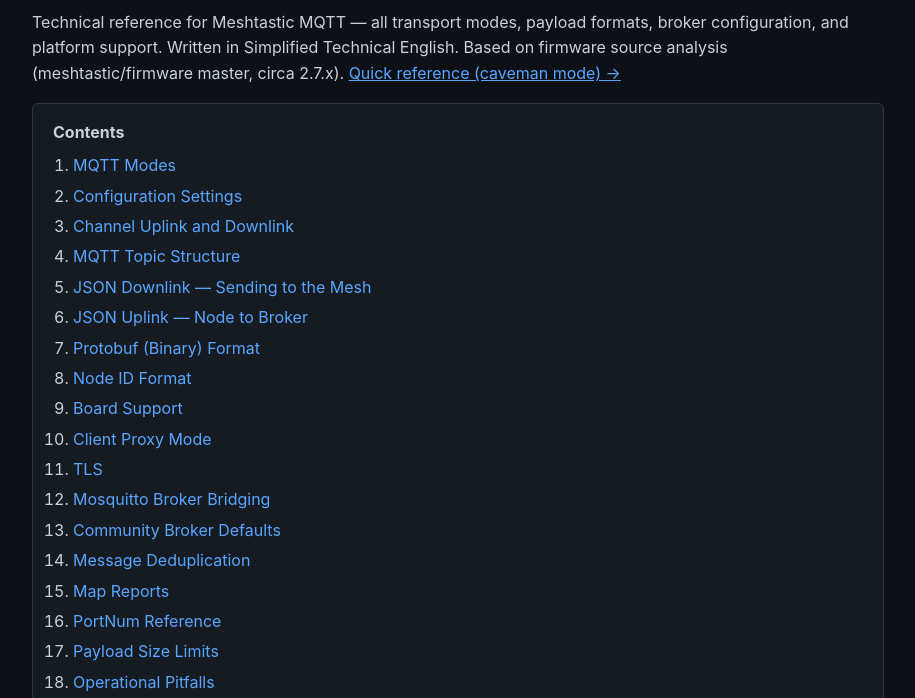
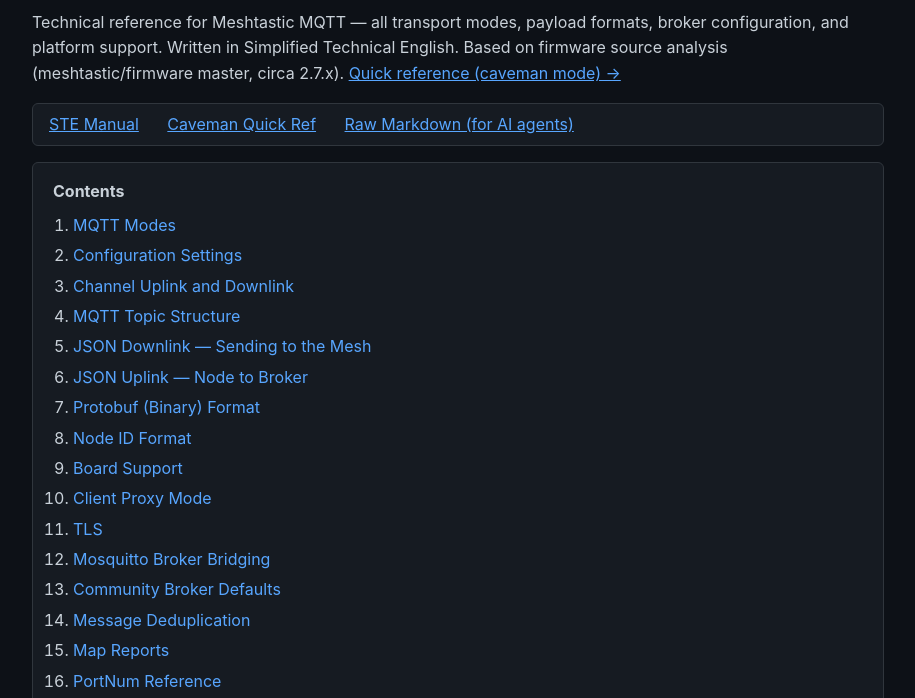
Before and after one commit to gwyntel/meshtastic-mqtt-manual, a plain HTML site: page index.html in a window 1280 px wide. Shown: the part 93-791 px from the top of the page, without its empty margins (182-1097 px from the left). Drawn offline with Linux system fonts and the light colour scheme.

Commit message:
Add raw markdown for AI agents, link all three formats

```diff
--- a/index.html
+++ b/index.html
@@ -50,6 +50,8 @@
   .toc ol { margin: 0.5rem 0 0.5rem 1.25rem; }
   .toc a { color: var(--accent); text-decoration: none; }
   .toc a:hover { text-decoration: underline; }
+  .links { margin: 1rem 0; padding: 0.5rem 1rem; background: var(--code-bg); border-radius: 6px; border: 1px solid var(--border); }
+  .links a { color: var(--accent); margin-right: 1.5rem; }
   .mode-badge { display: inline-block; padding: 0.1em 0.6em; border-radius: 999px; font-size: 0.8em; font-weight: 600; color: #fff; margin-left: 0.5em; }
   .mode-badge.proto { background: #7c3aed; }
   .mode-badge.json { background: #059669; }
@@ -62,6 +64,12 @@
 
 <h1>Meshtastic MQTT Manual</h1>
 <p>Technical reference for Meshtastic MQTT — all transport modes, payload formats, broker configuration, and platform support. Written in Simplified Technical English. Based on firmware source analysis (meshtastic/firmware master, circa 2.7.x). <a href="caveman.html" style="color:var(--accent)">Quick reference (caveman mode) →</a></p>
+
+<div class="links">
+  <a href="index.html">STE Manual</a>
+  <a href="caveman.html">Caveman Quick Ref</a>
+  <a href="manual.md">Raw Markdown (for AI agents)</a>
+</div>
 
 <div class="toc">
 <strong>Contents</strong>
```
Also changed, not shown: caveman.html (+1 -1 lines), 1 other file.
